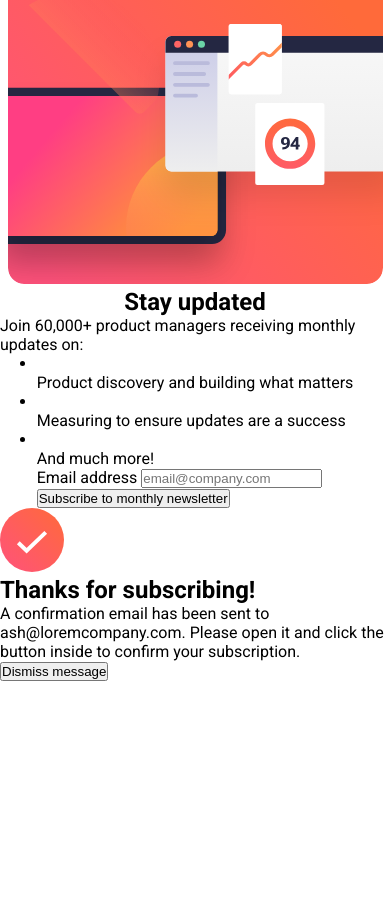
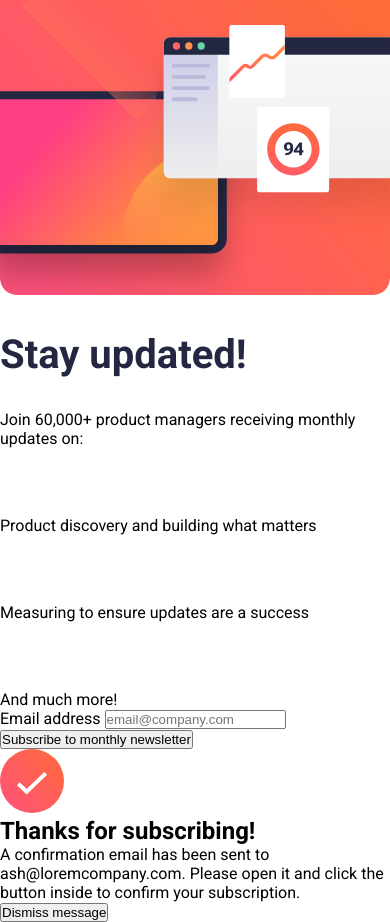
Before and after one commit to michaelr47/Newsletter-Form, a plain HTML site: page index.html in a window 390 px wide. Before the commit the page ends 844 px from the top, so only its background shows below. Drawn offline with Linux system fonts and the light colour scheme.

Commit message:
add media query for tablet and onward, margin for h1

```diff
--- a/index.html
+++ b/index.html
@@ -17,7 +17,7 @@
       <img src="./assets/images/illustration-sign-up-mobile.svg" alt="">
     </picture>
 
-    <h1>Stay updated</h1>
+    <h1 class="updated">Stay updated!</h1>
 
     <p>Join 60,000+ product managers receiving monthly updates on:</p>
 
--- a/styles.css
+++ b/styles.css
@@ -54,10 +54,26 @@ article {
    display: flex;
    flex-direction: column;
    justify-content: center;
-   align-items: center;
-
 }
 
 article img {
     width: 100%;
+    height: auto;
+    margin-bottom: 2rem;
 }
+
+h1.updated {
+    font-size: 2.5rem;
+    color: var(--darkGray);
+}
+
+article p {
+    margin-top: 2rem;
+}
+
+@media only screen and (min-width: 768px) {
+    article img {
+        width: auto;
+    }
+
+}
```
